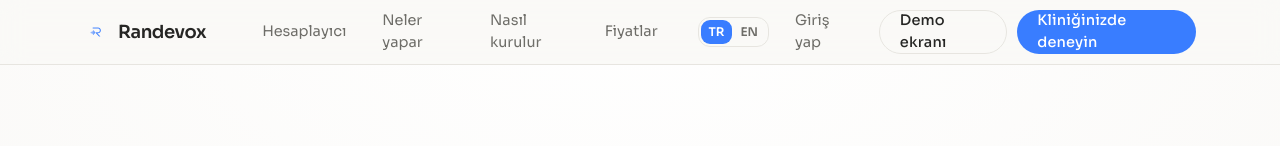
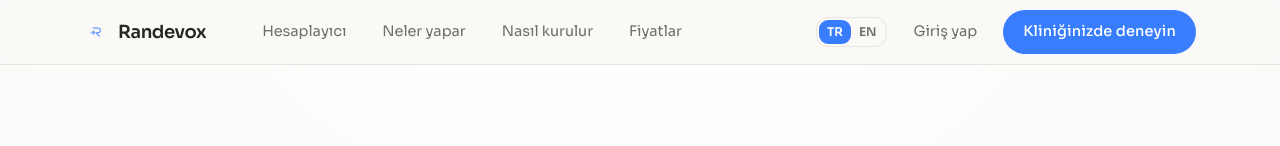
Before and after one commit to sarginyigit00-dot/Voice-agent, a Next.js app: page / in a window 1280 px wide. Shown: the top 146 px of the page. Built offline with nearby package versions, Linux system fonts and the light colour scheme; no server answers.

Commit message:
Menüdeki Demo ekranı düğmesini kaldır
Co-Authored-By: Claude Sonnet 5.5 <noreply@anthropic.com>

```diff
--- a/app/page.tsx
+++ b/app/page.tsx
@@ -92,12 +92,6 @@ function Nav() {
             className="hidden h-11 items-center rounded-full px-4 text-[14.5px] text-muted-foreground transition-colors hover:text-foreground sm:inline-flex"
           >
             {lang === "tr" ? "Giriş yap" : "Sign in"}
-          </Link>
-          <Link
-            href="/demo"
-            className="ed-pill ed-pill-ghost hidden h-11 px-5 text-[14.5px] sm:inline-flex"
-          >
-            {lang === "tr" ? "Demo ekranı" : "Demo screen"}
           </Link>
           <Link href="/demo-talep" className="ed-pill ed-pill-primary h-11 px-5 text-[14.5px]">
             {lang === "tr" ? "Kliniğinizde deneyin" : "Try it in your clinic"}
```
